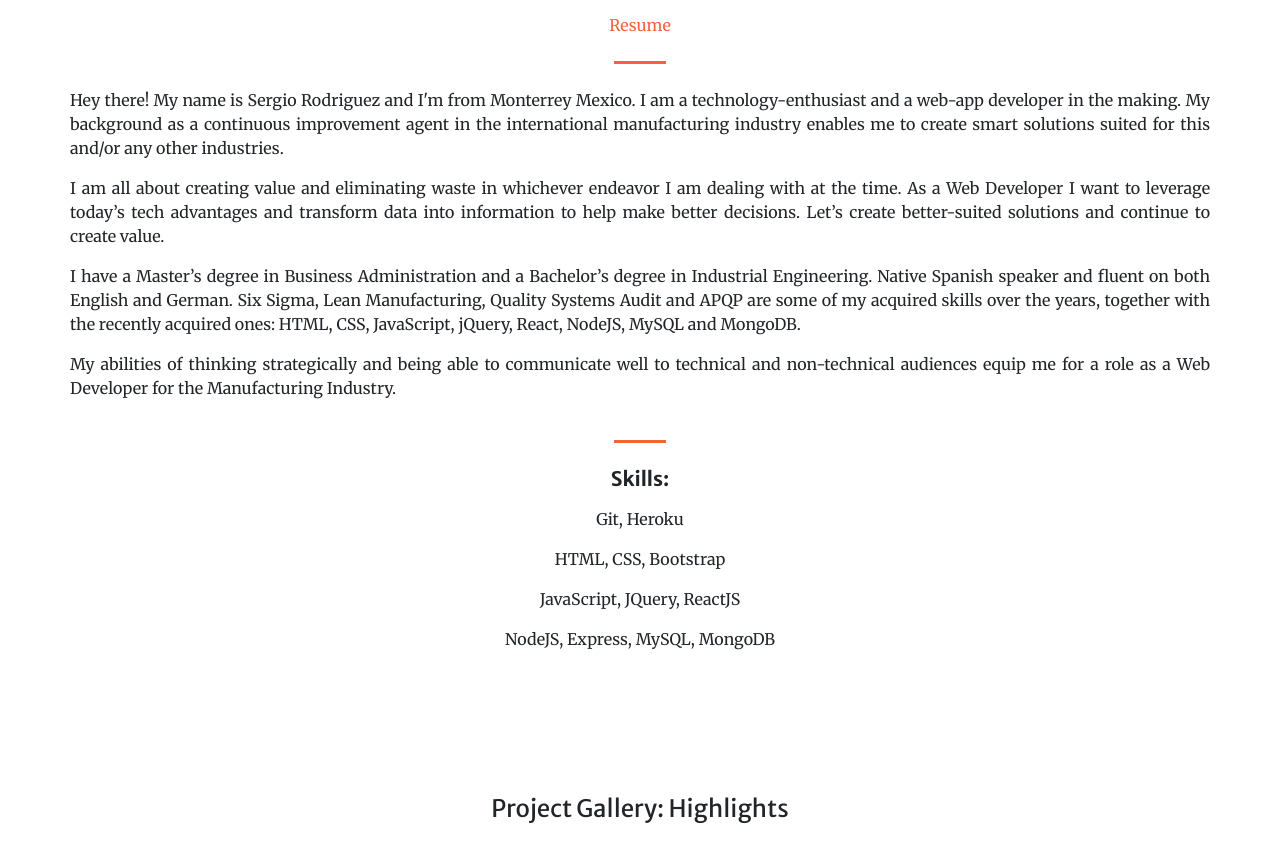
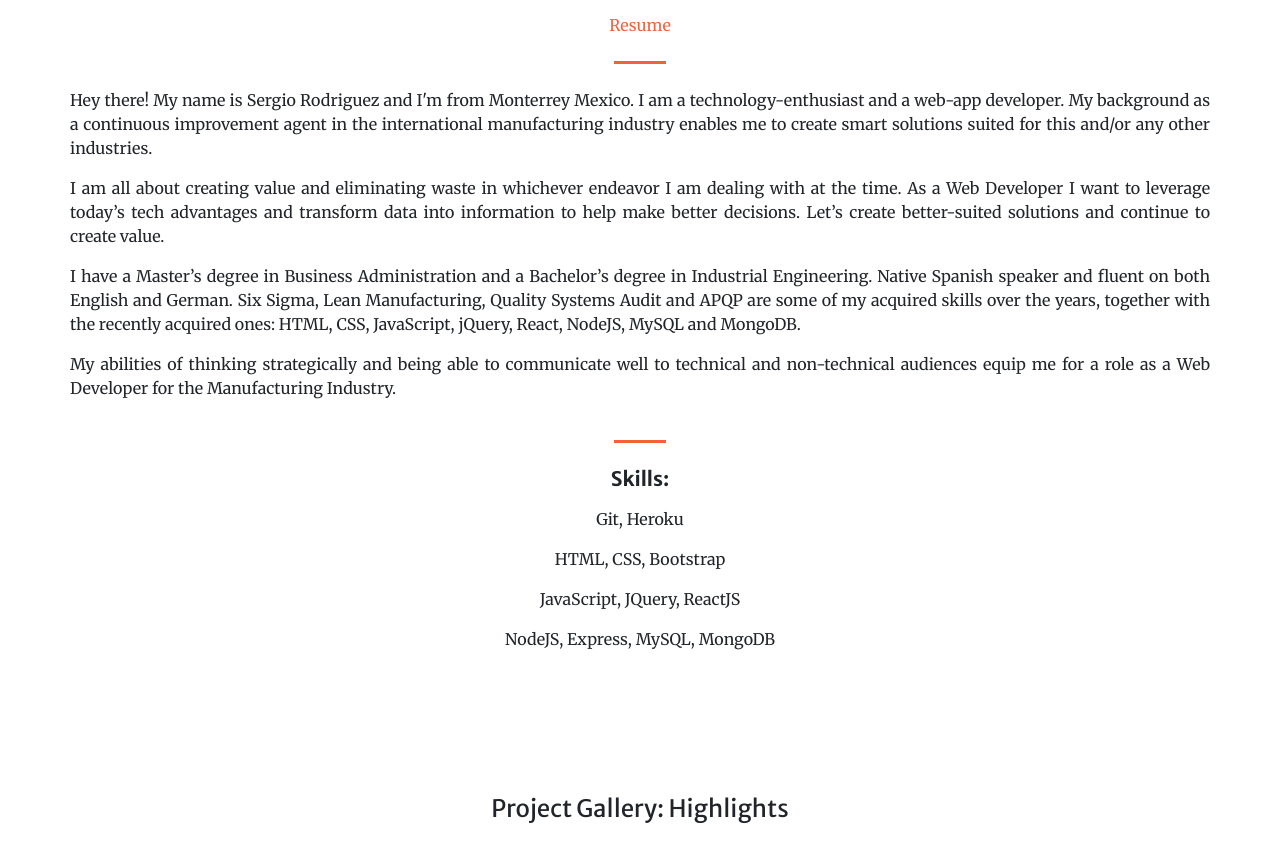
Before and after one commit to sergioardz/Portfolio, a plain HTML site: page index.html in a window 1280 px wide. Shown: the part 1190-2043 px from the top of the page. Drawn offline with nearby package versions, Linux system fonts and the light colour scheme.

Commit message:
Updated About Me

```diff
--- a/index.html
+++ b/index.html
@@ -83,7 +83,7 @@
       <hr class="divider my-4">
       <div class="row">
         <p style="text-align:justify">Hey there! My name is Sergio Rodriguez and I'm from Monterrey Mexico.
-          I am a technology-enthusiast and a web-app developer in the making. My background as a continuous improvement
+          I am a technology-enthusiast and a web-app developer. My background as a continuous improvement
           agent in the international manufacturing industry enables me to create smart solutions suited for this and/or
           any other industries.</p>
         <p style="text-align:justify">I am all about creating value and eliminating waste in whichever endeavor I am
```
